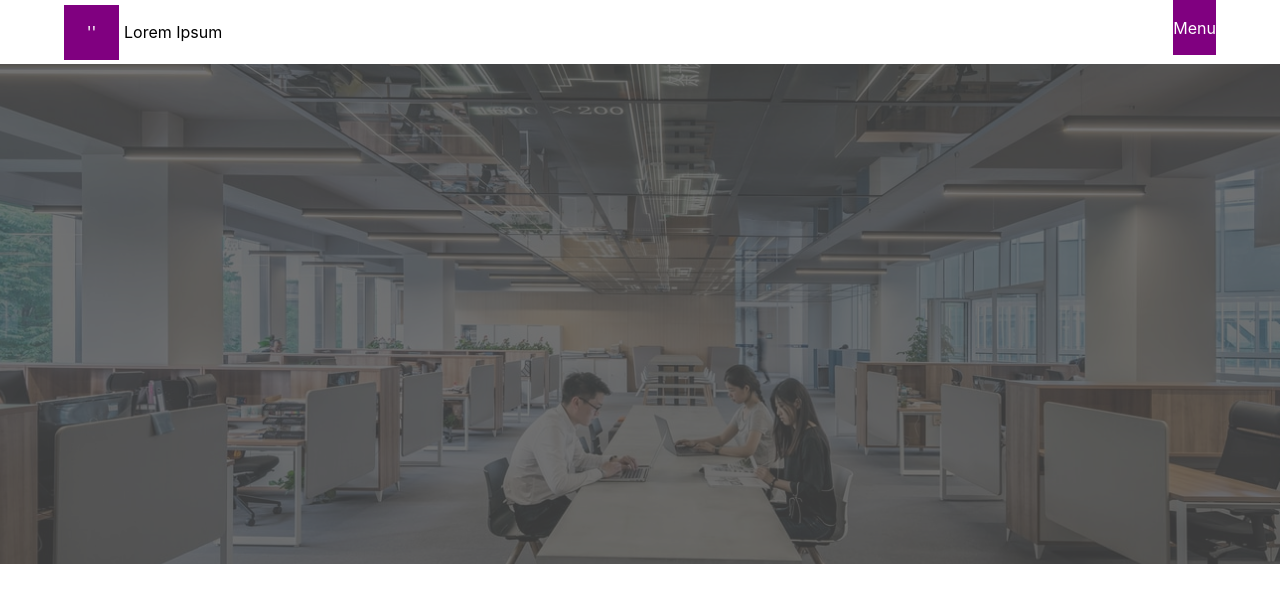
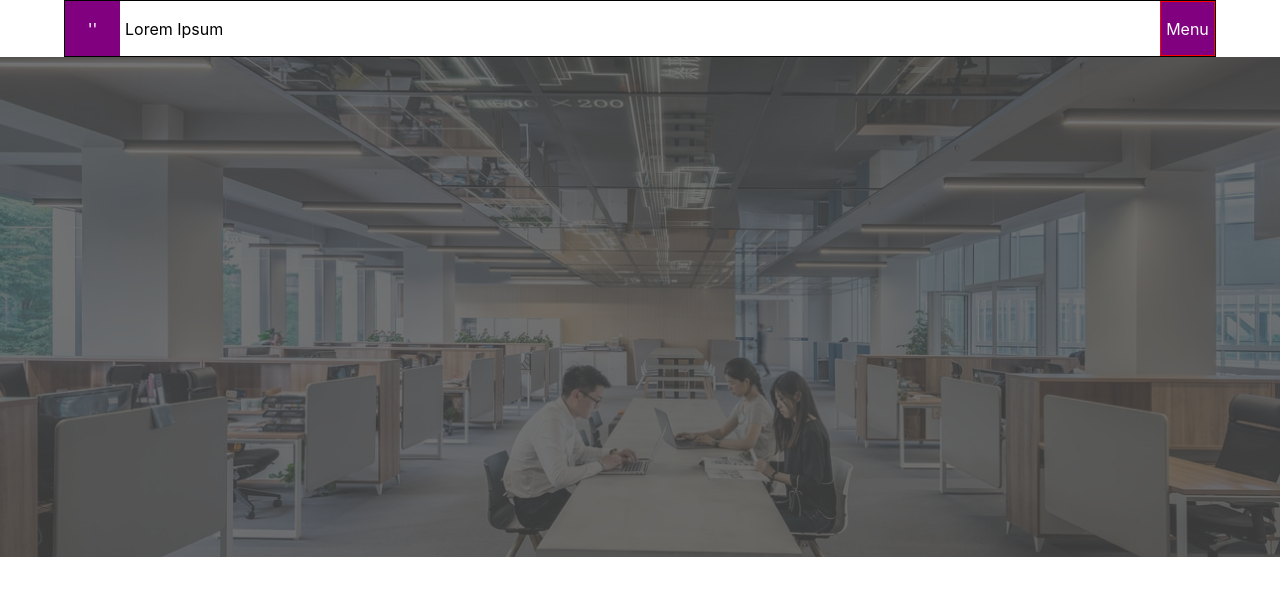
Before and after one commit to AlexandreTorrecilhas/lorem-ipsum-react, a React (Create React App) app: page / in a window 1280 px wide. Shown: the top 602 px of the page. Built offline with nearby package versions, Linux system fonts and the light colour scheme.

Commit message:
Verificado que o scss dos links estava com problemas. A caixa com o logo da pagina estava menor que o botao do menu. Feito a correcao

```diff
--- a/src/components/cabecalho/botaomenu/botaomenu.module.scss
+++ b/src/components/cabecalho/botaomenu/botaomenu.module.scss
@@ -8,4 +8,5 @@
     align-items: center;
     height: 55px;
     width: 55px;
+    border: 1px solid red;
 }
--- a/src/components/cabecalho/cabecalho.module.scss
+++ b/src/components/cabecalho/cabecalho.module.scss
@@ -2,11 +2,13 @@
     box-sizing: border-box;
 }
 .cabecalho{
+    border: 1px solid black;
     padding: 0px;
     display: flex;
     flex-direction: row;
     flex-wrap: nowrap;
-    justify-content: center;
+    justify-content: space-between;
+    align-items: center;
 }
 .imagemfundo{
     position: relative;
--- a/src/components/cabecalho/cabecalho.tsx
+++ b/src/components/cabecalho/cabecalho.tsx
@@ -9,7 +9,9 @@ export default function CriandoCabecalho(){
         <header>
             <div className={container.container}>
                 <div className={style.cabecalho}>
-                    <CriandoLogo/>
+                    <div>
+                        <CriandoLogo/>
+                    </div>
                     <LinksNavegacao/>
                     <BotaoMenu/>
                 </div>
--- a/src/components/cabecalho/linksnavegacao/linksnavegacao.module.scss
+++ b/src/components/cabecalho/linksnavegacao/linksnavegacao.module.scss
@@ -4,6 +4,8 @@
     .boxlinks{
         z-index: 2;
         position: absolute;
+        top: 0;
+        right: 0;
         height: 100%;
         width: 100%;
         display: flex;
--- a/src/components/cabecalho/logopagina/logopagina.module.scss
+++ b/src/components/cabecalho/logopagina/logopagina.module.scss
@@ -18,7 +18,6 @@
     background-color: purple;
     height: 55px;
     width: 55px;
-    margin-top: 0px;
     margin-right: 5px;
 }
 .boxnomeempresa{
--- a/src/components/cabecalho/logopagina/logopagina.tsx
+++ b/src/components/cabecalho/logopagina/logopagina.tsx
@@ -3,14 +3,12 @@ import containerstyle from '../../container.module.scss'
 
 export default function criandoLogo(){
     return(
-        <div className={containerstyle.container}>
-            <div className={style.boxlogo}>
-                <div className={style.boxsimbolopagina}>
-                        <span>''</span>
-                    </div>
-                <div className={style.boxnomeempresa}>
+        <div className={style.boxlogo}>
+            <div className={style.boxsimbolopagina}>
+                    <span>''</span>
+                </div>
+            <div className={style.boxnomeempresa}>
                     <span>Lorem Ipsum</span>
-                </div>
             </div>
         </div>
     )
```
